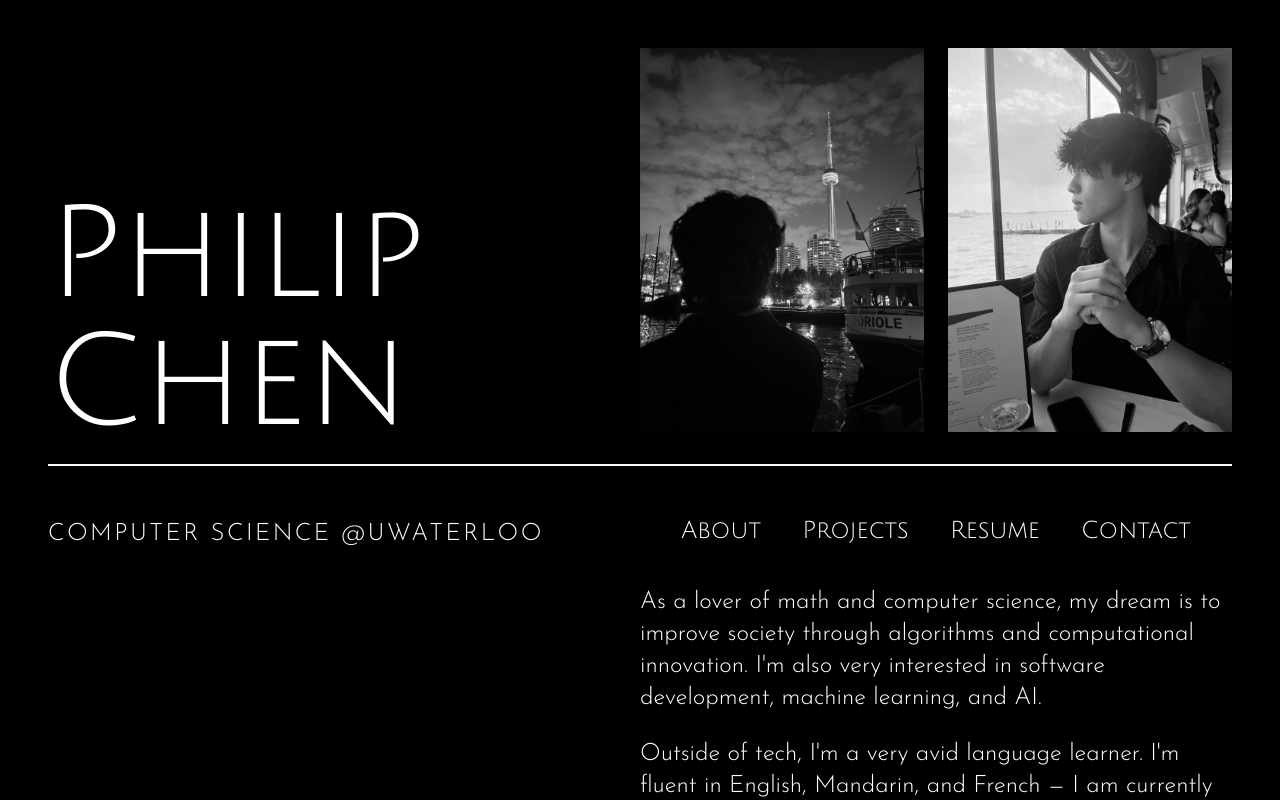
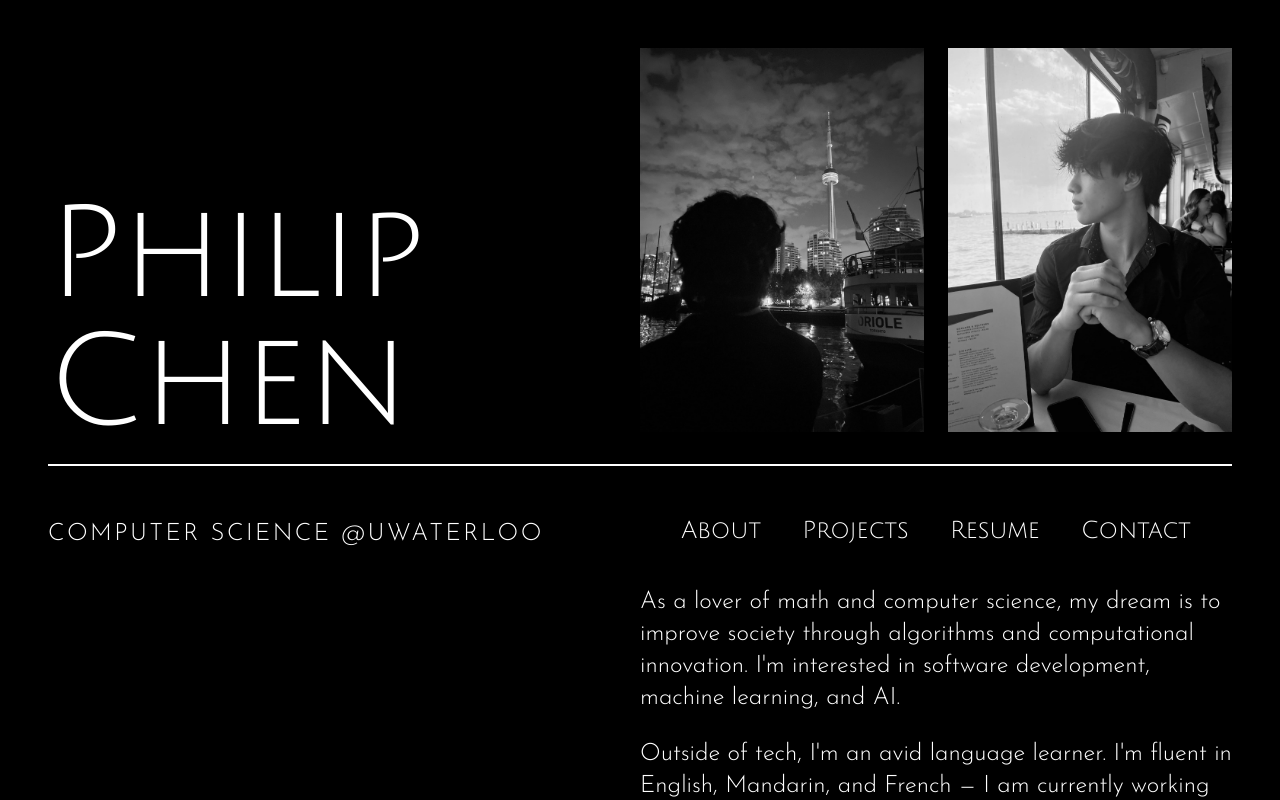
Before and after one commit to philipchen05/personal-website, a React (Create React App) app: page / in a window 1280 px wide. Both pictures are taken after a click on the button "About". Shown: the top 800 px of the page. Built offline with nearby package versions, Linux system fonts and the light colour scheme.

Commit message:
Changed About page

```diff
--- a/src/components/About.jsx
+++ b/src/components/About.jsx
@@ -5,11 +5,11 @@ function About() {
         <div className="animate-in fade-in-5 slide-in-from-bottom-5 duration-1000">
             <h1 className="font-body text-lg sm:text-xl md:text-2xl lg:text-2xl text-white font-thin">
             As a lover of math and computer science, my dream is to improve society through algorithms and
-            computational innovation. I'm also very interested in software development, machine learning, and AI.
+            computational innovation. I'm interested in software development, machine learning, and AI.
             </h1>
             <br />
             <h1 className="font-body text-lg sm:text-xl md:text-2xl lg:text-2xl text-white font-thin">
-            Outside of tech, I'm a very avid language learner. I'm fluent in English, Mandarin, and French —
+            Outside of tech, I'm an avid language learner. I'm fluent in English, Mandarin, and French —
             I am currently working on mastering Spanish. One of my life goals is to become a polyglot and be
             able to communicate with people all over the world.
             </h1>
```
